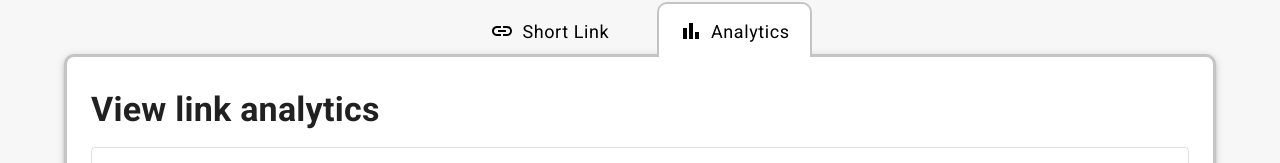
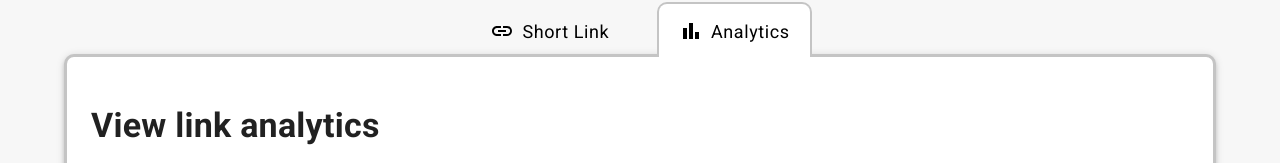
Before and after one commit to 3umaGH/URLShortener, a React (Vite) app in the folder client/: page / in a window 1280 px wide. Both pictures are taken after a click on the item "Analytics". Shown: the part 342-505 px from the top of the page. Built offline with nearby package versions, Linux system fonts and the light colour scheme; no server answers.

Commit message:
feat: add link functionality & error handling

```diff
--- a/client/src/components/LinkForm/pages/ShortLinkListView.tsx
+++ b/client/src/components/LinkForm/pages/ShortLinkListView.tsx
@@ -1,3 +1,5 @@
+import { useState } from "react";
+
 import {
   Button,
   Grid,
@@ -5,10 +7,19 @@ import {
   InputLabel,
   Typography,
   Tooltip,
+  CircularProgress,
 } from "@mui/material";
 import InfoOutlinedIcon from "@mui/icons-material/InfoOutlined";
 import { ShortLinkList } from "../../ShortLinkList";
 import { PayloadType } from "../LinkForm";
+import { getShortLink } from "../../../api/Api";
+import { AlertTimeoutProps } from "../../../constants";
+import { AlertTimeout } from "../../AlertTimeout";
+import { getSavedURLs, saveURLToLocalStorage } from "../../../utils/storageUtils";
+
+type FormProps = {
+  uuid: string;
+};
 
 export const ShortLinkListView = ({
   navigatePage,
@@ -17,8 +28,88 @@ export const ShortLinkListView = ({
   navigatePage: (pageID: number) => void;
   updatePayload: (newPayload: PayloadType) => void;
 }) => {
+  const [formData, setFormData] = useState<FormProps>({ uuid: "" });
+  const [messageAlert, sendMessage] = useState<AlertTimeoutProps>();
+  const [isSubmitting, setSubmitting] = useState(false);
+
+  const handleSubmit = async (e: React.FormEvent<HTMLFormElement>) => {
+    e.preventDefault();
+    setSubmitting(true);
+
+    getShortLink(formData.uuid)
+      .then((response) => {
+        const shortLink = response.data.shortLink;
+        const hasMatch = getSavedURLs().some((row) => row.uuid===shortLink.id)
+
+        if(hasMatch) {
+          sendMessage({
+            key: Date.now(),
+            message: {
+              severity: "warning",
+              text: `${import.meta.env.VITE_APP_DOMAIN}${shortLink.URLSuffix} already exists!`,
+              timeout: 6000,
+            },
+          });
+
+          setSubmitting(false);
+          setFormData({ uuid: "" });
+          return;
+        }
+
+        saveURLToLocalStorage({
+          originalURL: shortLink.originalURL,
+          URLSuffix: shortLink.URLSuffix,
+          uuid: shortLink.id,
+        });
+
+        sendMessage({
+          key: Date.now(),
+          message: {
+            severity: "success",
+            text: `Added ${import.meta.env.VITE_APP_DOMAIN}${shortLink.URLSuffix}`,
+            timeout: 6000,
+          },
+        });
+
+        setSubmitting(false);
+      })
+      .catch((error) => {
+        const message = error.response.data.message ?? error.message;
+
+        sendMessage({
+          key: Date.now(),
+          message: {
+            severity: "error",
+            text: message,
+            timeout: 6000,
+          },
+        });
+
+        setSubmitting(false);
+      });
+  };
+
+  const handleChange = (e: React.ChangeEvent<HTMLInputElement>) => {
+    const { name, value } = e.target;
+
+    setFormData({
+      ...formData,
+      [name]: value ? value : "", // If value is undefined, set prop to ""
+    });
+  };
+
   return (
-    <>
+    <form onSubmit={handleSubmit}>
+      <Grid container spacing={2} sx={{ p: 2 }}>
+        <Grid item xs={12} sx={{ textAlign: "left" }}>
+          {messageAlert && (
+            <AlertTimeout
+              key={messageAlert.key}
+              message={messageAlert.message}
+            />
+          )}
+        </Grid>
+
         <Grid item xs={12} sx={{ textAlign: "left" }}>
           <Typography variant="h4">
             <b>View link analytics</b>
@@ -53,21 +144,36 @@ export const ShortLinkListView = ({
 
         <Grid item xs={12} sm={10} sx={{ textAlign: "left" }}>
           <TextField
+            required
+            inputProps={{
+              minLength: 36,
+              maxLength: 36,
+            }}
             id="secret-key-field"
+            name="uuid"
+            value={formData.uuid}
             placeholder="Example: 550e8400-e29b-41d4-a716-446655440000"
             variant="outlined"
+            onChange={handleChange}
             sx={{ width: "100%" }}
           />
         </Grid>
         <Grid item xs={12} sm={2} sx={{ textAlign: "left" }}>
           <Button
             variant="contained"
+            type="submit"
             sx={{ width: "100%", p: 1.95 }}
             color="secondary"
+            disabled={isSubmitting}
           >
-          Add Link
+            {isSubmitting ? (
+              <CircularProgress size={25} sx={{ color: "white" }} />
+            ) : (
+              "Add Link"
+            )}
           </Button>
         </Grid>
-    </>
+      </Grid>
+    </form>
   );
 };
```
Lines whose indentation alone changed are shown as unchanged.
